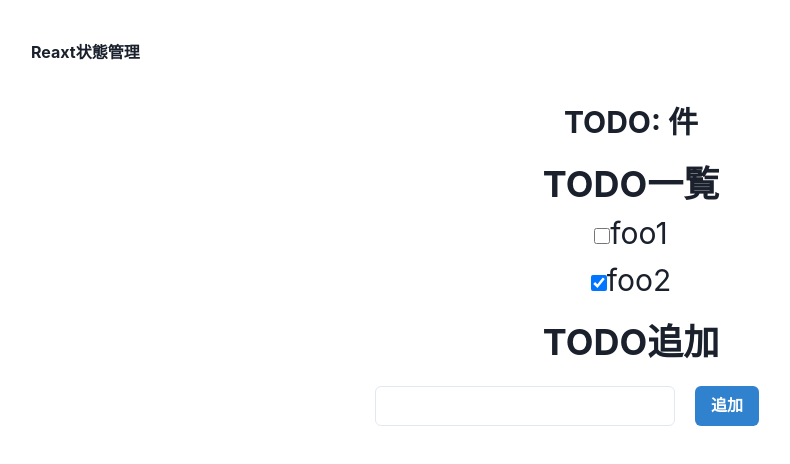
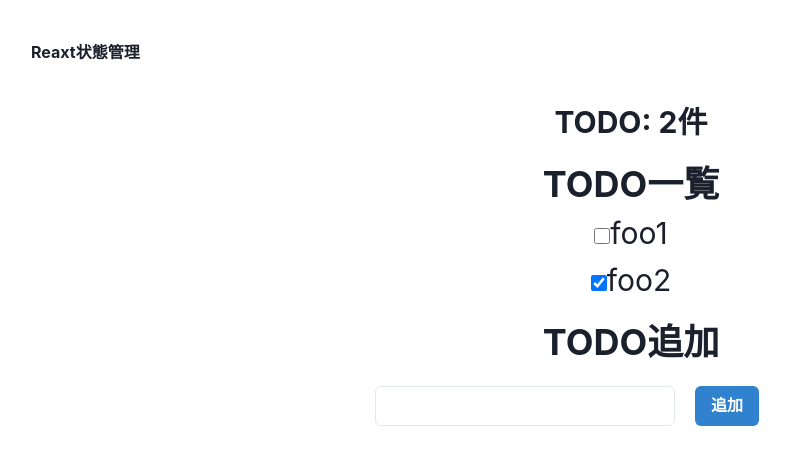
Before and after one commit to omegamaster86/next, a Next.js app: page /useState in a window 1280 px wide. Shown: the top 464 px of the page, without its empty margins (9-799 px from the left). Built offline with nearby package versions, Linux system fonts and the light colour scheme.

Commit message:
下準備完了

```diff
--- a/app/useState/layout.tsx
+++ b/app/useState/layout.tsx
@@ -1,26 +1,28 @@
 'use client'
 
-import { useState } from "react";
+import { useState, ReactElement } from "react";
 import type { Todo } from "./types";
+import React from "react";
+import Add from "./todo-add/page";
 import Page from "./page";
-import Add from "./todo-add/page";
+import { Layout } from "./components/layout";
 
 const TODOS: Todo[] = [
   { id: 1, text: "foo1", isDone: false },
   { id: 2, text: "foo2", isDone: true },
 ];
 
-export default function RootLayout({
-  children,
-}: Readonly<{
-  children: React.ReactNode;
-}>) {
+interface LayoutProps {
+  children: ReactElement<{ todos: Todo[]; setTodos: React.Dispatch<React.SetStateAction<Todo[]>> }> | null;
+}
+
+export default function RootLayout({ children }: LayoutProps) {
   const [todos, setTodos] = useState<Todo[]>(TODOS);
 
   return (
-    <div>
-      <Page todos={todos} setTodos={setTodos}/>
-      <Add setTodos={setTodos}/>
-    </div>
+    <Layout todoCount={todos.length}>
+       <Page todos={todos} setTodos={setTodos} />
+       <Add setTodos={setTodos}/>
+    </Layout>
   );
 }
--- a/app/useState/page.tsx
+++ b/app/useState/page.tsx
@@ -1,17 +1,15 @@
 'use client'
 
 import type React from 'react'
-import { Header } from './components/header'
 import type { NextPage } from 'next';
 import type { Todo } from './types';
 
 type Props = {
   todos: Todo[];
   setTodos: React.Dispatch<React.SetStateAction<Todo[]>>;
-  todoCount: number;
 }
 
-const page: NextPage<Props> = ({todos, setTodos, todoCount}) => {
+const page: NextPage<Props> = ({todos, setTodos}) => {
   const toggleIsDone = (id: Todo["id"]) => {
     setTodos(prevTodo =>{
       return prevTodo.map((todo) => {
@@ -28,7 +26,6 @@ const page: NextPage<Props> = ({todos, setTodos, todoCount}) => {
 
   return (
     <div>
-      <Header todoCount={todoCount}/>
       <h3 className='font-bold text-4xl text-center mt-6'>TODO一覧</h3>
       {todos.map((todo) => (
         <div key={todo.id} className='text-center'>
```
